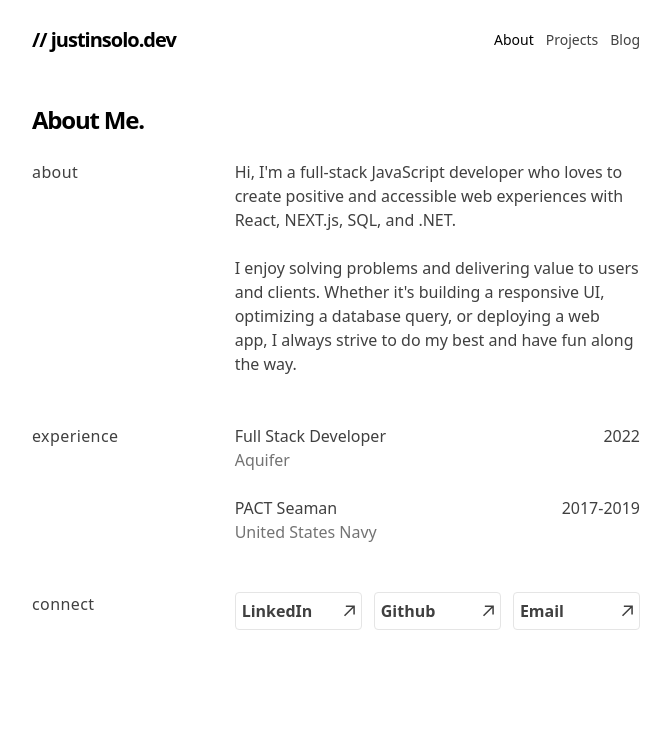
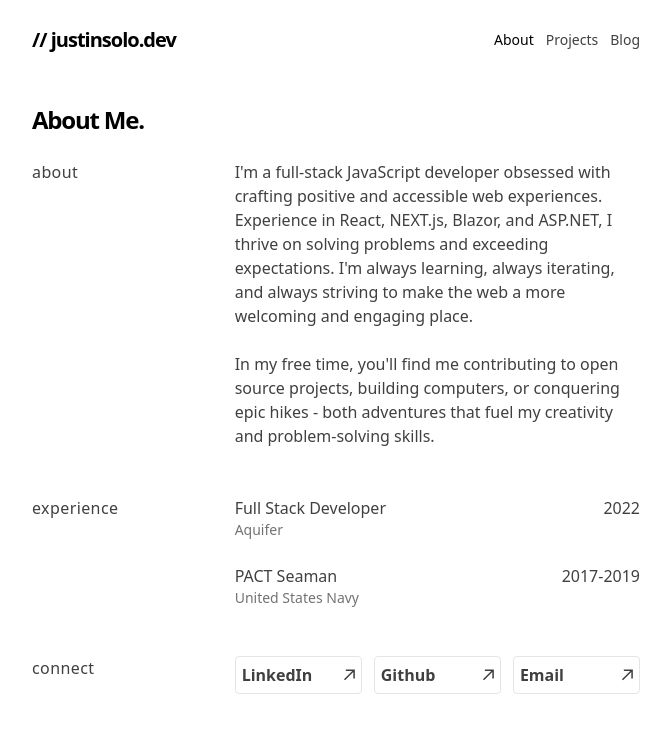
Before and after one commit to justinpaulosolo/justinsolo.dev, a Next.js app: page /about in a window 1280 px wide. Shown: the top 732 px of the page, without its empty margins (304-975 px from the left). Built offline with nearby package versions, Linux system fonts and the light colour scheme.

Commit message:
Refactor AboutPage component and add Experience component

```diff
--- a/app/about/page.tsx
+++ b/app/about/page.tsx
@@ -25,6 +25,27 @@ function SocialCard({ title, href }: { title: string; href: string }) {
     </div>
   );
 }
+
+function Experience({
+  position,
+  company,
+  date,
+}: {
+  position: string;
+  company: string;
+  date: string;
+}) {
+  return (
+    <div className="flex justify-between">
+      <div>
+        <h3 className="font-medium">{position}</h3>
+        <p className="text-sm text-neutral-500">{company}</p>
+      </div>
+      <p className="font-medium">{date}</p>
+    </div>
+  );
+}
+
 export default function AboutPage() {
   return (
     <section className="container space-y-6">
@@ -39,35 +60,33 @@ export default function AboutPage() {
             </h2>
             <div className="col-span-4 space-y-6 text-pretty">
               <p>
-                Hi, I&apos;m a full-stack JavaScript developer who loves to
-                create positive and accessible web experiences with React,
-                NEXT.js, SQL, and .NET.
+                I&apos;m a full-stack JavaScript developer obsessed with
+                crafting positive and accessible web experiences. Experience in
+                React, NEXT.js, Blazor, and ASP.NET, I thrive on solving
+                problems and exceeding expectations. I&apos;m always learning,
+                always iterating, and always striving to make the web a more
+                welcoming and engaging place.
               </p>
               <p>
-                I enjoy solving problems and delivering value to users and
-                clients. Whether it&apos;s building a responsive UI, optimizing
-                a database query, or deploying a web app, I always strive to do
-                my best and have fun along the way.
+                In my free time, you&apos;ll find me contributing to open source
+                projects, building computers, or conquering epic hikes - both
+                adventures that fuel my creativity and problem-solving skills.
               </p>
             </div>
             <h2 className="col-span-2 font-light tracking-wide text-neutral-700 dark:text-neutral-200">
               experience
             </h2>
             <div className="col-span-4 space-y-6">
-              <div className="flex justify-between">
-                <div>
-                  <h3>Full Stack Developer</h3>
-                  <h3 className="text-neutral-500">Aquifer</h3>
-                </div>
-                <p>2022</p>
-              </div>
-              <div className="flex justify-between">
-                <div>
-                  <h3>PACT Seaman</h3>
-                  <h3 className="text-neutral-500">United States Navy</h3>
-                </div>
-                <p>2017-2019</p>
-              </div>
+              <Experience
+                position="Full Stack Developer"
+                company="Aquifer"
+                date="2022"
+              />
+              <Experience
+                position="PACT Seaman"
+                company="United States Navy"
+                date="2017-2019"
+              />
             </div>
             <h2 className="col-span-2 font-light tracking-wide text-neutral-700 dark:text-neutral-200">
               connect
```
